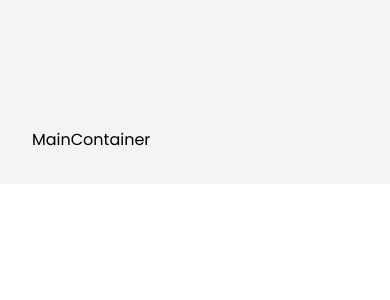
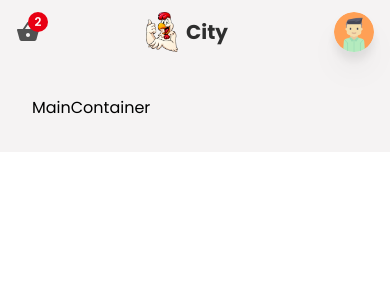
Before and after one commit to GRAviTY-GAGAN/food-delivery, a React (Create React App) app: page / in a window 390 px wide. Shown: the top 300 px of the page. Built offline with nearby package versions, Linux system fonts and the light colour scheme.

Commit message:
mobile view (header)

```diff
--- a/src/App.js
+++ b/src/App.js
@@ -8,11 +8,11 @@ import { CreateContainer, MainContainer } from './components';
 const App = () => {
   return (
 
-<AnimatePresence> {/* By wraping everything inside AnimatePresense it makes this whole component have the animations and we need not import this on every component so we are adding it here in the top level component */}
+<AnimatePresence exitBeforeEnter> {/* By wraping everything inside AnimatePresense it makes this whole component have the animations and we need not import this on every component so we are adding it here in the top level component */}
     <div className='w-screen h-auto flex flex-col bg-primary'>
       <Header />
 
-      <main className='mt-24 p-8 w-full'>
+      <main className='mt-16 md:mt-24 p-8 w-full'>
         <Routes>
             <Route path='/*' element={<MainContainer />}/>
             <Route path='/createItem' element={<CreateContainer />}/>
--- a/src/components/Header.jsx
+++ b/src/components/Header.jsx
@@ -1,5 +1,5 @@
-import React from 'react';
-import {MdShoppingBasket} from 'react-icons/md';
+import React, { useState } from 'react';
+import { MdShoppingBasket, MdAdd, MdLogout} from 'react-icons/md';
 import { motion } from 'framer-motion';
 
 import { getAuth, signInWithPopup, GoogleAuthProvider } from "firebase/auth";
@@ -18,16 +18,35 @@ const Header = () => {
 
   const [ {user}, dispatch ] = useStateValue();
 
+  const [isMenu, setIsMenu] = useState(false);
+
   const login = async () => {
+    if(!user) {
       const { user : { refreshToken, providerData } } = await signInWithPopup(firebaseAuth, provider);
     dispatch({
       type : actionType.SET_USER,
       user : providerData[0],
-    })
+    });
+    localStorage.setItem('user', JSON.stringify(providerData[0]));  //setting the user data to localStorage so that when we refresh we still have the user data in localStorage.
+    } else {
+      setIsMenu(!isMenu)
+      localStorage.clear()
+
+      dispatch(
+        {
+          type : actionType.SET_USER,
+          user : null
+        }
+      )
+    }
   };
 
+  const logOut = ()  => {
+    setIsMenu(false)
+  }
+
   return (
-    <header className='fixed z-50 w-screen p-6 px-16'>
+    <header className='fixed z-50 w-screen p-3 px-4 md:p-6 md:px-16'>
         {/* desktop & tablet */}
         <div className='hidden md:flex w-full h-full items-center justify-between'>
             <Link to={'/'} className="flex items-center gap-2">
@@ -36,12 +55,16 @@ const Header = () => {
             </Link>
 
           <div className='flex items-center gap-8'>
-            <ul className='flex items-center gap-8'>
+            <motion.ul
+            initial={{opacity : 0, x : 200}}
+            animate={{opacity : 1, x : 0}}
+            exit={{opacity : 0, x : 200}}
+            className='flex items-center gap-8'>
               <li className='text-base text-textColor hover:text-headingColor duration-100 transition-all ease-in-out cursor-pointer'>Menu</li>
               <li className='text-base text-textColor hover:text-headingColor duration-100 transition-all ease-in-out cursor-pointer'>Home</li>
               <li className='text-base text-textColor hover:text-headingColor duration-100 transition-all ease-in-out cursor-pointer'>About Us</li>
               <li className='text-base text-textColor hover:text-headingColor duration-100 transition-all ease-in-out cursor-pointer'>Services</li>
-            </ul>
+            </motion.ul>
 
             <div className='relative flex items-center justify-center'>
               <MdShoppingBasket className='text-textColor text-2xl  cursor-pointer'/>
@@ -53,21 +76,84 @@ const Header = () => {
             <div className='relative'>
               <motion.img
                 whileTap={{scale : 0.6 }}
-              src={Avatar}
-              className='w-10 min-w-[40px] h-10 min-h-[40px] drop-shadow-xl cursor-pointer'
+                src={user ? user.photoURL : Avatar}
+                className='w-10 min-w-[40px] h-10 min-h-[40px] drop-shadow-xl cursor-pointer rounded-full'
                 alt="userprofile"
                 onClick={login}
               />
+              { isMenu && (
+                <motion.div
+                initial={{opacity : 0, scale : 0.6}}
+                animate={{opacity : 1, scale : 1}}
+                exit={{opacity : 0, scale : 0.6}}
+                className=' w-40 bg-gray-50 shadow-xl rounded-lg flex flex-col absolute top-12 right-0'>
+                {user && user.email === 'gaganbn1999@gmail.com' && (
+                  <Link to={'/createItem'}>
+                    <p className=' px-4 py-2 flex items-center gap-3 cursor-pointer hover:bg-slate-100 transition-all duration-100 ease-in-out text-textColor text-base' >New Item <MdAdd />
+                    </p>
+                  </Link>
+                )}
+                <p className=' px-4 py-2 flex items-center gap-3 cursor-pointer hover:bg-slate-100 transition-all duration-100 ease-in-out text-textColor text-base'
+                onClick={logOut}
+                >LogOut <MdLogout /></p>
+              </motion.div>
+              )}
             </div>
-
           </div>
-
         </div>
 
 
 
         {/* mobile */}
-        <div className='flex md:hidden w-full h-full'></div>
+        <div className='flex items-center justify-between md:hidden w-full h-full'>
+          <div className='relative flex items-center justify-center'>
+              <MdShoppingBasket className='text-textColor text-2xl  cursor-pointer'/>
+              <div className="absolute -top-2 -right-2 w-5 h-5 rounded-full bg-cartNumBg flex items-center justify-center">
+                <p className="text-xs text-white font-semibold">2</p>
+              </div>
+          </div>
+
+          <Link to={'/'} className="flex items-center gap-2">
+            <motion.img whileTap={{scale : 1.4}} src={Logo} className='w-8 object-cover' alt="logo" />
+            <p className='text-headingColor text-xl font-bold '>City</p>
+          </Link>
+
+          <div className='relative rounded-xl '>
+              <motion.img
+                whileTap={{scale : 0.6 }}
+                src={user ? user.photoURL : Avatar}
+                className='w-10 min-w-[40px] h-10 min-h-[40px] drop-shadow-xl cursor-pointer rounded-full'
+                alt="userprofile"
+                onClick={login}
+              />
+              { isMenu && (
+                <motion.div
+                initial={{opacity : 0, scale : 0.6}}
+                animate={{opacity : 1, scale : 1}}
+                exit={{opacity : 0, scale : 0.6}}
+                className=' w-40 bg-gray-50 shadow-xl rounded-lg flex flex-col absolute top-12 right-0'>
+                {user && user.email === 'gaganbn1999@gmail.com' && (
+                  <Link to={'/createItem'}>
+                  <p className=' px-4 py-2 flex items-center gap-3 cursor-pointer hover:bg-slate-100 transition-all duration-100 ease-in-out text-textColor text-base' >New Item <MdAdd /></p></Link>
+                )}
+
+                <ul
+                  className='flex flex-col'>
+                    <li className='text-base rounded-lg text-textColor hover:text-headingColor duration-100 transition-all ease-in-out cursor-pointer hover:bg-slate-100 px-4 py-2'>Home</li>
+                    <li className='text-base rounded-lg text-textColor hover:text-headingColor duration-100 transition-all ease-in-out cursor-pointer hover:bg-slate-100 px-4 py-2'>Menu</li>
+                    <li className='text-base rounded-lg text-textColor hover:text-headingColor duration-100 transition-all ease-in-out cursor-pointer hover:bg-slate-100 px-4 py-2'>About Us</li>
+                    <li className='text-base rounded-lg text-textColor hover:text-headingColor duration-100 transition-all ease-in-out cursor-pointer hover:bg-slate-100 px-4 py-2'>Services</li>
+                </ul>
+
+                <p className=' m-2 p-2 flex rounded-md shadow-md items-center justify-center gap-3 cursor-pointer bg-gray-200 hover:bg-gray-300 transition-all duration-100 ease-in-out text-textColor text-base'
+                onClick={logOut}
+                >
+                  LogOut <MdLogout />
+                </p>
+              </motion.div>
+              )}
+            </div>
+        </div>
     </header>
   )
 }
--- a/src/context/initialState.js
+++ b/src/context/initialState.js
@@ -1,5 +1,9 @@
 // we are going to define all the initial of our users
 
+import { fetchUser } from "../utils/fetchLocalStorageData"
+
+const userInfo = fetchUser();
+
 export const initialState = {
-    user: null,
+    user: userInfo,
 }
--- /dev/null
+++ b/src/utils/fetchLocalStorageData.js
@@ -0,0 +1,7 @@
+export const fetchUser = () => {
+    const userInfo = localStorage.getItem('user') !== 'undefined'
+    ? JSON.parse(localStorage.getItem('user'))
+    : localStorage.clear();
+
+    return userInfo;
+};
```
Lines whose indentation alone changed are shown as unchanged.
